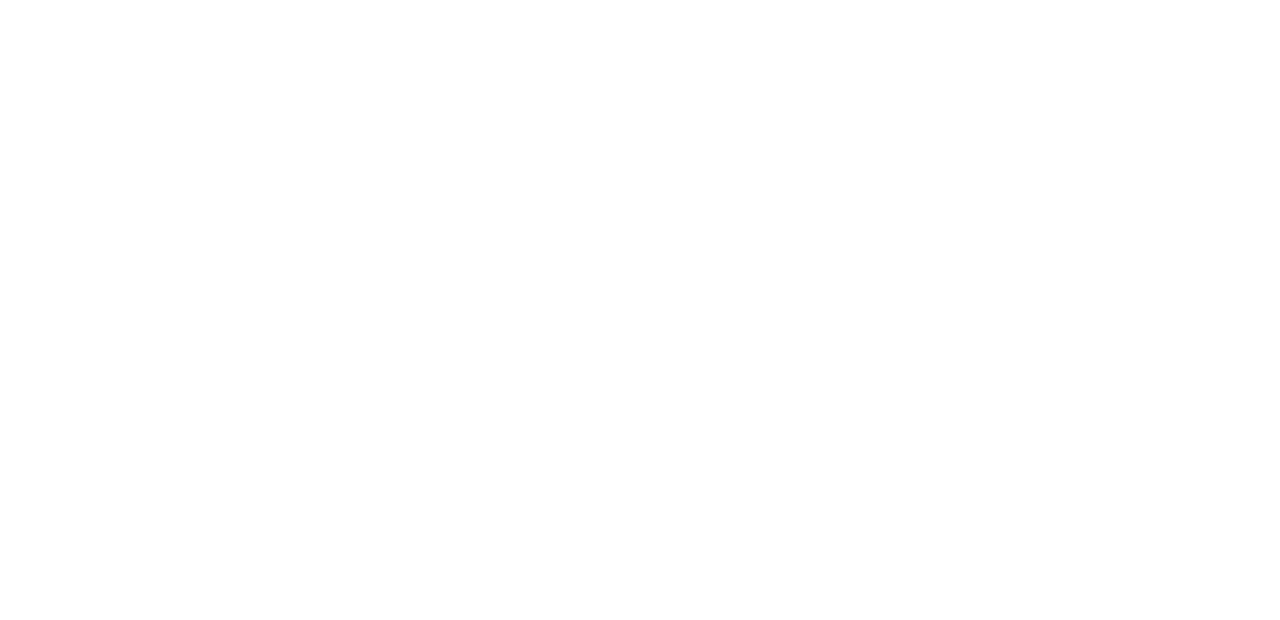
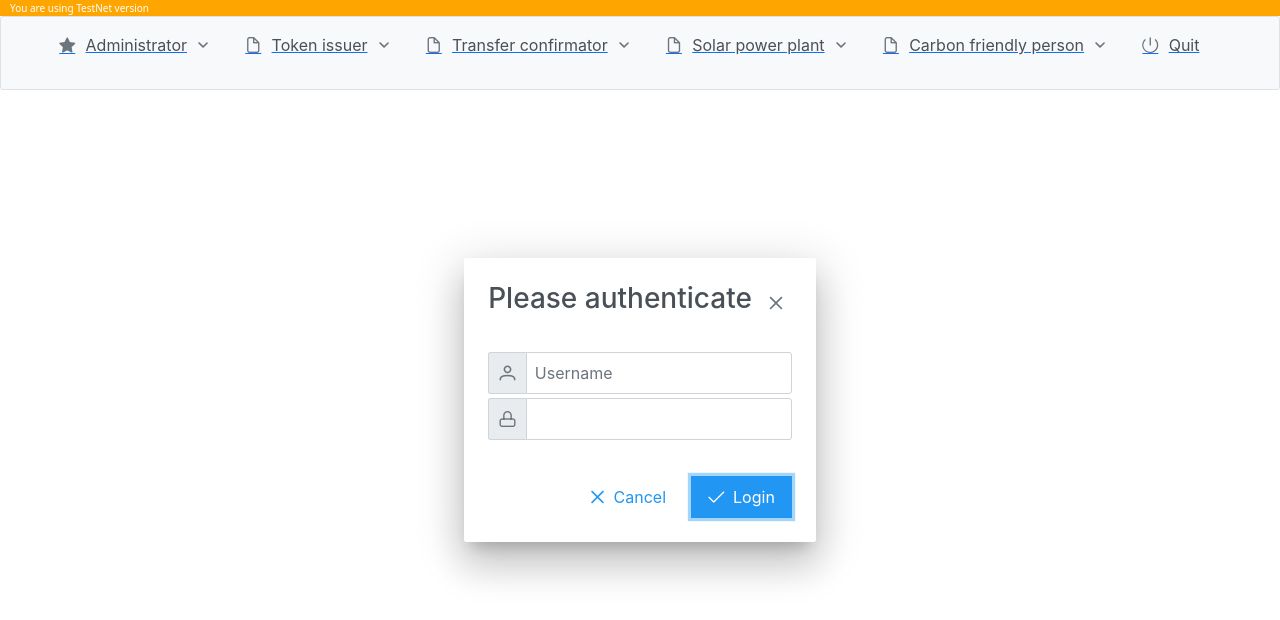
Before and after one commit to scholtz/bcr-web, a Vue app: page /admin/user-management in a window 1280 px wide. Before the commit this address had no page. Shown: the top 620 px of the page. Built offline with nearby package versions, Linux system fonts and the light colour scheme.

Commit message:
auth form

```diff
--- a/src/components/Navbar.vue
+++ b/src/components/Navbar.vue
@@ -13,6 +13,7 @@
             {
               label: "User management",
               icon: "pi pi-fw pi-user",
+              to: "/admin/user-management",
             },
             {
               label: "Role management",
@@ -76,6 +77,11 @@
             },
           ],
         },
+        {
+          label: "Quit",
+          icon: "pi pi-fw pi-power-off",
+          to: "/logout",
+        },
       ],
     };
   },
--- /dev/null
+++ b/src/layouts/Private.vue
@@ -0,0 +1,108 @@
+<template>
+  <div class="d-flex flex-column h-100">
+    <div class="version">
+      <a href="https://docs.blockchaincarbonregistry.com" target="_blank">
+        You are using TestNet version
+      </a>
+    </div>
+    <slot name="header">
+      <Navbar />
+    </slot>
+    <Toast />
+    <div class="d-flex flex-column flex-grow-1" v-if="$store.state.auth.token">
+      <slot></slot>
+    </div>
+    <div class="d-flex flex-column flex-grow-1" v-else>
+      <Dialog :visible="true">
+        <template #header>
+          <h3>Please authenticate</h3>
+        </template>
+        <form @submit="authenticate">
+          <div class="p-inputgroup my-1">
+            <span class="p-inputgroup-addon">
+              <i class="pi pi-user"></i>
+            </span>
+            <InputText v-model="user" placeholder="Username" />
+          </div>
+          <div class="p-inputgroup my-1">
+            <span class="p-inputgroup-addon">
+              <i class="pi pi-lock"></i>
+            </span>
+            <Password v-model="pass" />
+          </div>
+        </form>
+        <template #footer>
+          <Button
+            label="Cancel"
+            icon="pi pi-times"
+            class="p-button-text"
+            @click="$router.push('/')"
+          />
+          <Button
+            label="Login"
+            icon="pi pi-check"
+            autofocus
+            @click="authenticate"
+          />
+        </template>
+      </Dialog>
+    </div>
+    <slot name="footer">
+      <Footer />
+    </slot>
+  </div>
+</template>
+
+<script>
+import Toast from "primevue/toast";
+import Navbar from "../components/Navbar.vue";
+import { mapActions } from "vuex";
+export default {
+  components: {
+    Navbar,
+    Toast,
+  },
+  data() {
+    return {
+      user: "",
+      pass: "",
+    };
+  },
+  created() {
+    this.setVM({ _vm: this });
+  },
+  mounted() {
+    this.setVM({ _vm: this });
+  },
+  methods: {
+    ...mapActions({
+      setVM: "toast/setVM",
+    }),
+    authenticate() {
+      console.log("Authenticate", this.user);
+    },
+  },
+};
+</script>
+<style scoped>
+.version {
+  min-height: 16px;
+  line-height: 12px;
+  background: orange;
+  color: white;
+  margin: 0;
+  width: 100%;
+  overflow: hidden;
+}
+.version a {
+  margin: 0;
+  padding: 1px 10px;
+  font-size: 10px;
+  line-height: 10px;
+  background: orange;
+  color: white;
+  white-space: nowrap;
+  text-decoration: none;
+  max-width: 100%;
+}
+</style>
--- a/src/main.js
+++ b/src/main.js
@@ -32,11 +32,14 @@
 import Galleria from "primevue/galleria";
 import Badge from "primevue/badge";
 import Menubar from "primevue/menubar";
+import Password from "primevue/password";
+import Button from "primevue/button";
 
 import "primevue/resources/themes/saga-blue/theme.css";
 
 import "primevue/resources/primevue.min.css";
 import "primeicons/primeicons.css";
+
 import i18n from "./i18n";
 
 const myApp = createApp(App).use(i18n);
@@ -57,6 +60,8 @@
 myApp.component("Badge", Badge);
 myApp.component("MultiSelect", MultiSelect);
 myApp.component("Menubar", Menubar);
+myApp.component("Password", Password);
+myApp.component("Button", Button);
 myApp.directive("badge", BadgeDirective);
 
 myApp.config.globalProperties.$filters = {
--- /dev/null
+++ b/src/pages/admin/UserManagement.vue
@@ -0,0 +1,14 @@
+<template>
+  <PrivateLayout>
+    <h1>User management</h1>
+  </PrivateLayout>
+</template>
+
+<script>
+import PrivateLayout from "../../layouts/Private.vue";
+export default {
+  components: {
+    PrivateLayout,
+  },
+};
+</script>
--- a/src/router/index.js
+++ b/src/router/index.js
@@ -1,12 +1,24 @@
 import { createWebHistory, createRouter } from "vue-router";
 import Home from "@/pages/Home.vue";
+
+import UserManagement from "@/pages/admin/UserManagement.vue";
 
 const routes = [
   {
     path: "/",
     name: "Home",
     component: Home,
-  }
+  },
+  {
+    path: "/logout",
+    name: "logout",
+    component: Home,
+  },
+  {
+    path: "/admin/user-management",
+    name: "user-management",
+    component: UserManagement,
+  },
 ];
 
 const router = createRouter({
--- /dev/null
+++ b/src/store/auth.js
@@ -0,0 +1,21 @@
+const state = () => ({
+  token: "",
+});
+const mutations = {
+  setToken(state, value) {
+    state.token = value;
+  },
+};
+const actions = {
+  async setToken({ commit }, { token }) {
+    await commit("setToken", {
+      token,
+    });
+  },
+};
+export default {
+  namespaced: true,
+  state,
+  mutations,
+  actions,
+};
--- a/src/store/index.js
+++ b/src/store/index.js
@@ -1,5 +1,6 @@
 import { createStore } from "vuex";
 import config from "./config";
+import auth from "./auth";
 import axios from "./axios";
 import toast from "./toast";
 
@@ -7,6 +8,7 @@
 
 export default createStore({
   modules: {
+    auth,
     axios,
     config,
     toast,
```
Also changed, not shown: src/components/AuthForm.vue (added, +9 -0 lines).
